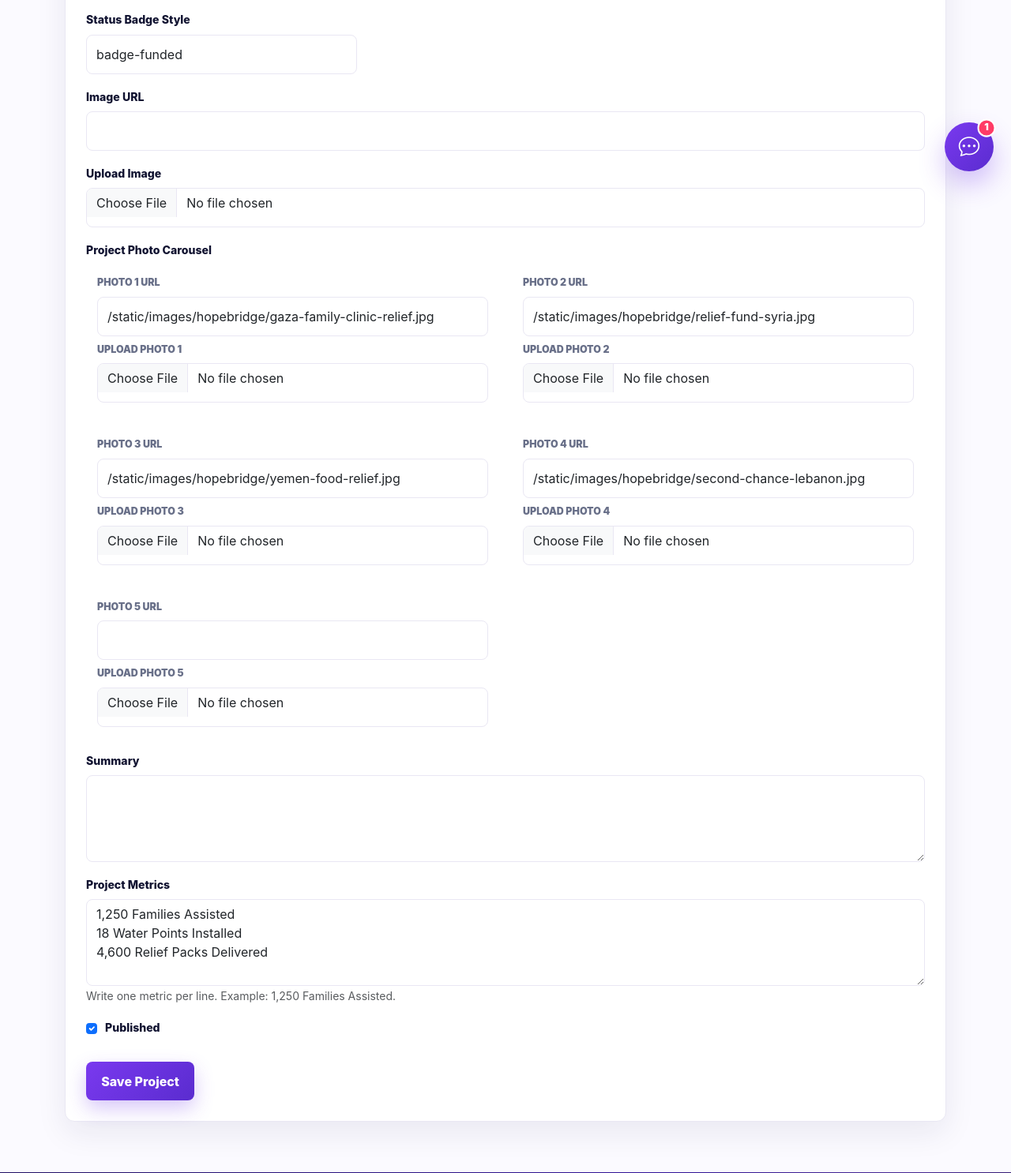
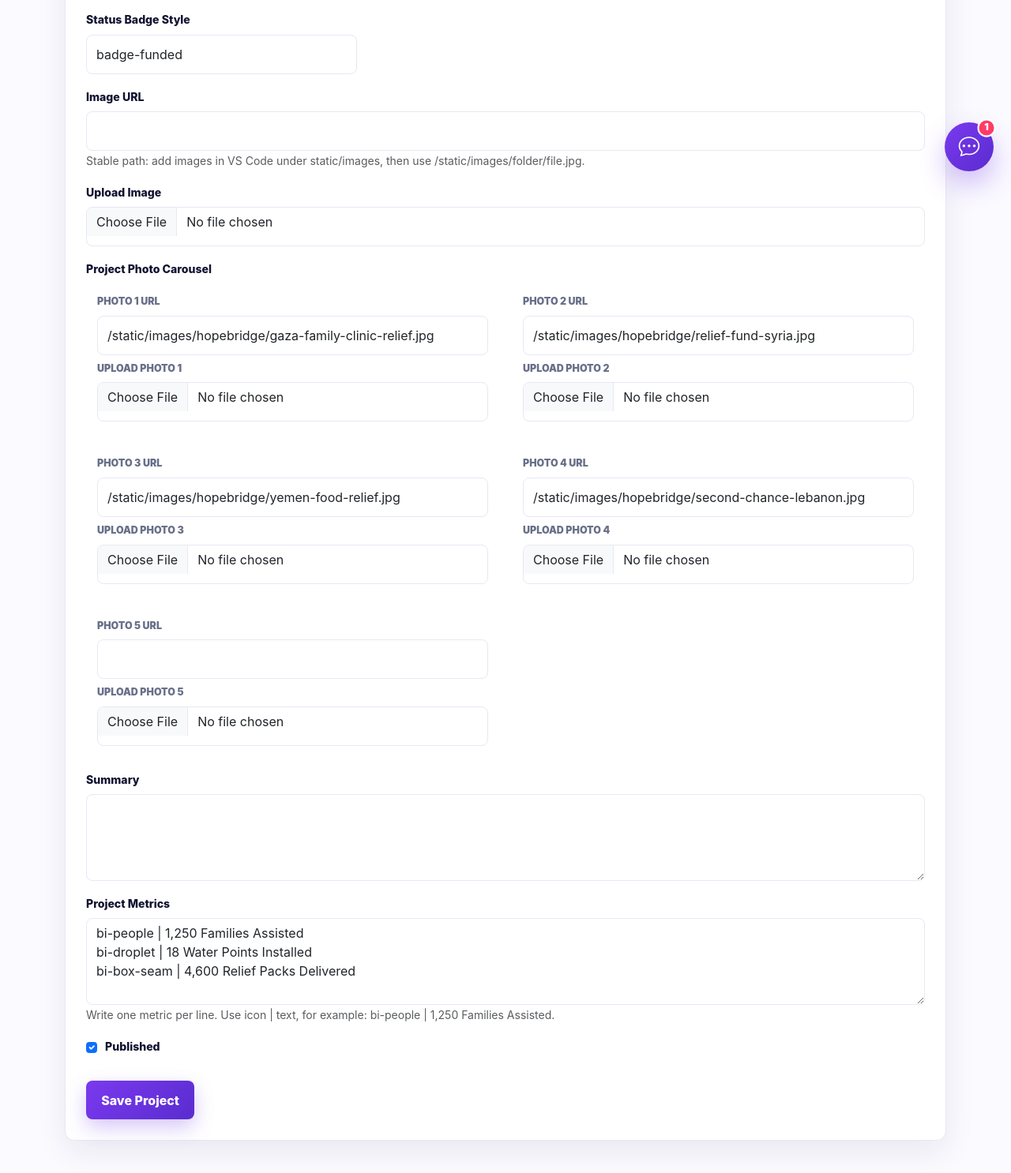
Before and after one commit to ubyobot-bit/hope-bridge, a Flask app: page /admin/project/new in a window 1280 px wide. Shown: the part 561-2047 px from the top of the page at 79% size. Run offline with Flask 3, Linux system fonts and the light colour scheme; a user stored in the database is signed in; tables that the repository leaves empty hold one stand-in row (values such as "Sample post").

Commit message:
Improve admin image path editing

```diff
--- a/app.py
+++ b/app.py
@@ -1103,6 +1103,31 @@ def clean_phone(phone):
     return (phone or "").strip() or None
 
 
+def normalize_image_path(path):
+    path = (path or "").strip()
+    if not path:
+        return ""
+    if path.startswith(("http://", "https://", "data:", "/")):
+        return path
+    if path.startswith(("static/", "uploads/")):
+        return f"/{path}"
+    if path.startswith("images/"):
+        return f"/static/{path}"
+    return path
+
+
+def get_static_image_options(limit=220):
+    image_root = Path(app.static_folder) / "images"
+    if not image_root.exists():
+        return []
+    extensions = {".jpg", ".jpeg", ".png", ".webp", ".gif"}
+    options = []
+    for path in sorted(image_root.rglob("*")):
+        if path.is_file() and path.suffix.lower() in extensions:
+            options.append(f"/static/{path.relative_to(app.static_folder).as_posix()}")
+    return options[:limit]
+
+
 def admin_emails():
     configured = os.environ.get("ADMIN_EMAILS", "")
     return {normalize_email(email) for email in configured.split(",") if normalize_email(email)}
@@ -1247,9 +1272,10 @@ def decode_image_list(raw_images, fallback_image=None):
 def encode_image_list(values, fallback_image=None):
     images = []
     for value in values:
-        value = (value or "").strip()
+        value = normalize_image_path(value)
         if value and value not in images:
             images.append(value)
+    fallback_image = normalize_image_path(fallback_image)
     if fallback_image and fallback_image not in images:
         images.insert(0, fallback_image)
     return json.dumps(images[:5]) if images else None
@@ -1269,7 +1295,7 @@ def collect_gallery_images(form, files, field_prefix, current_images=None):
         if uploaded_image:
             images.append(url_for("static", filename=f"uploads/{uploaded_image}"))
             continue
-        image_url = form.get(f"{field_prefix}_{index}", "").strip()
+        image_url = normalize_image_path(form.get(f"{field_prefix}_{index}", ""))
         if image_url:
             images.append(image_url)
     return images[:5]
@@ -1408,7 +1434,13 @@ def encode_project_metrics(lines, fallback):
     metrics = []
     for index, line in enumerate(cleaned_lines):
         icon = fallback[index % len(fallback)][0] if fallback else "bi-check-circle"
-        metrics.append((icon, line))
+        text_value = line
+        if "|" in line:
+            possible_icon, possible_text = [part.strip() for part in line.split("|", 1)]
+            if possible_icon and possible_text:
+                icon = possible_icon
+                text_value = possible_text
+        metrics.append((icon, text_value))
     return json.dumps(metrics)
 
 
@@ -1461,6 +1493,7 @@ def inject_template_globals():
         "campaign_recent_update": campaign_recent_update,
         "campaign_gallery": campaign_gallery,
         "project_gallery": project_gallery,
+        "static_image_options": get_static_image_options(),
     }
 
 
@@ -2402,7 +2435,7 @@ def admin_edit_campaign(campaign_id):
         campaign.image = (
             url_for("static", filename=f"uploads/{uploaded_image}")
             if uploaded_image
-            else (gallery_images[0] if gallery_images else request.form.get("image", "").strip() or campaign.image)
+            else (gallery_images[0] if gallery_images else normalize_image_path(request.form.get("image", "")) or campaign.image)
         )
         campaign.images = encode_image_list(gallery_images, campaign.image)
         campaign.verified = request.form.get("verified") == "on"
@@ -2472,7 +2505,7 @@ def admin_project_form(project_id=None):
         project.image = (
             url_for("static", filename=f"uploads/{uploaded_image}")
             if uploaded_image
-            else (gallery_images[0] if gallery_images else request.form.get("image", "").strip() or project.image)
+            else (gallery_images[0] if gallery_images else normalize_image_path(request.form.get("image", "")) or project.image)
         )
         project.images = encode_image_list(gallery_images, project.image)
         project.completion_label = request.form.get("completion_label", "").strip()
--- a/templates/admin_project_form.html
+++ b/templates/admin_project_form.html
@@ -17,16 +17,21 @@
                 <div class="col-md-4"><label>Status Badge Text</label><input class="form-control" name="badge_label" value="{{ project.badge_label or impact.badge }}" placeholder="Fully Funded"></div>
                 <div class="col-md-4"><label>Status Badge Icon</label><input class="form-control" name="badge_icon" value="{{ project.badge_icon or impact.icon }}" placeholder="bi-check2-circle"></div>
                 <div class="col-md-4"><label>Status Badge Style</label><input class="form-control" name="badge_class" value="{{ project.badge_class or impact.badge_class }}" placeholder="badge-funded"></div>
-                <div class="col-12"><label>Image URL</label><input class="form-control" name="image" value="{{ project.image or '' }}"></div>
+                <div class="col-12"><label>Image URL</label><input class="form-control" name="image" value="{{ project.image or '' }}" list="staticImageOptions"><small class="text-muted">Stable path: add images in VS Code under static/images, then use /static/images/folder/file.jpg.</small></div>
                 <div class="col-12"><label>Upload Image</label><input class="form-control" type="file" name="image_file" accept="image/*"></div>
                 <div class="col-12">
                     <label>Project Photo Carousel</label>
+                    <datalist id="staticImageOptions">
+                        {% for image in static_image_options %}
+                        <option value="{{ image }}"></option>
+                        {% endfor %}
+                    </datalist>
                     <div class="row g-3">
                         {% for index in range(5) %}
                         <div class="col-md-6">
                             <div class="admin-edit-box">
                                 <label>Photo {{ index + 1 }} URL</label>
-                                <input class="form-control" name="project_gallery_{{ index }}" value="{{ gallery[index] if index < gallery|length else '' }}">
+                                <input class="form-control" name="project_gallery_{{ index }}" value="{{ gallery[index] if index < gallery|length else '' }}" list="staticImageOptions">
                                 <label>Upload Photo {{ index + 1 }}</label>
                                 <input class="form-control" type="file" name="project_gallery_file_{{ index }}" accept="image/*">
                             </div>
@@ -35,8 +40,8 @@
                     </div>
                 </div>
                 <div class="col-12"><label>Summary</label><textarea class="form-control" name="summary" rows="4" required>{{ project.summary or '' }}</textarea></div>
-                <div class="col-12"><label>Project Metrics</label><textarea class="form-control" name="metrics" rows="4" required>{% for icon, metric in impact.metrics %}{{ metric }}{% if not loop.last %}
-{% endif %}{% endfor %}</textarea><small class="text-muted">Write one metric per line. Example: 1,250 Families Assisted.</small></div>
+                <div class="col-12"><label>Project Metrics</label><textarea class="form-control" name="metrics" rows="4" required>{% for icon, metric in impact.metrics %}{{ icon }} | {{ metric }}{% if not loop.last %}
+{% endif %}{% endfor %}</textarea><small class="text-muted">Write one metric per line. Use icon | text, for example: bi-people | 1,250 Families Assisted.</small></div>
                 <div class="col-12"><label class="form-check"><input class="form-check-input" type="checkbox" name="published" {% if project.published or not project.id %}checked{% endif %}> Published</label></div>
             </div>
             <button class="btn btn-primary mt-4" type="submit">Save Project</button>
```
Also changed, not shown: templates/admin_campaign_form.html (+7 -2 lines).
